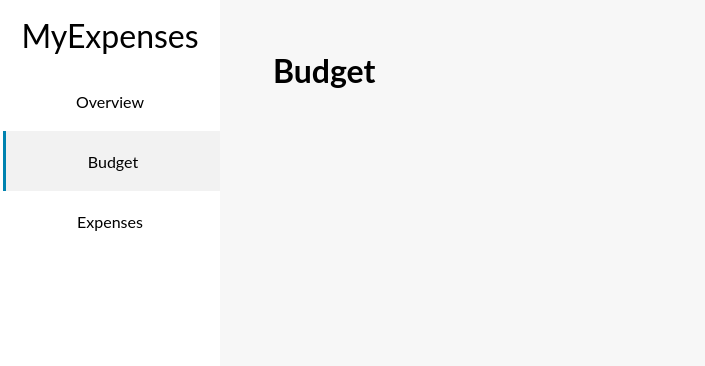
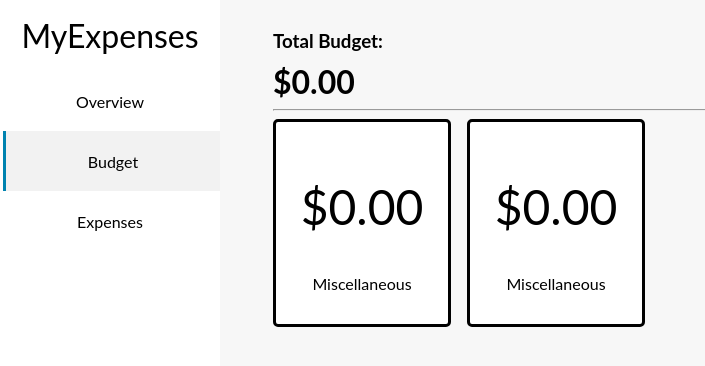
Before and after one commit to jackyliu0101/budget-app-react, a React (Create React App) app: page /budget in a window 1280 px wide. Shown: the top 366 px of the page, without its empty margins (0-705 px from the left). Built offline with nearby package versions, Linux system fonts and the light colour scheme.

Commit message:
created budget cards

```diff
--- a/src/App.css
+++ b/src/App.css
@@ -12,6 +12,7 @@ body {
 
 .content-container {
   display: flex;
+  flex-direction: column;
   width: 90%;
   margin: 30px auto;
 }
--- /dev/null
+++ b/src/pages/budget/Budget.css
@@ -0,0 +1,40 @@
+.total-budget-container h3 {
+  margin: 0;
+}
+
+.total-budget-container h1 {
+  margin: 10px 0 0;
+}
+
+.budget-cards-list {
+  display: grid;
+  grid-template-columns: repeat(5, minmax(125px, 1fr));
+  gap: 1rem;
+  overflow: auto;
+}
+
+.budget-card {
+  background-color: #fff;
+  border: solid;
+  border-radius: 5px;
+  min-height: 170px;
+  min-width: 100px;
+  padding: 1rem;
+  display: flex;
+  flex-direction: column;
+  text-align: center;
+}
+
+.budget-card-label {
+  overflow: hidden;
+  white-space: nowrap;
+  text-overflow: ellipsis;
+}
+
+.budget-card-amount {
+  display: flex;
+  font-size: 3rem;
+  align-items: center;
+  justify-content: center;
+  height: 80%;
+}
--- a/src/pages/budget/Budget.js
+++ b/src/pages/budget/Budget.js
@@ -1,5 +1,15 @@
+import './Budget.css';
+import { BudgetCardsList } from './BudgetCardsList';
+
 export const Budget = () => {
   return (
-    <h1>Budget</h1>
+    <>
+      <div className="total-budget-container">
+        <h3>Total Budget:</h3>
+        <h1>$0.00</h1>
+        <hr/>
+      </div>
+      <BudgetCardsList />
+    </>
   )
 }
--- /dev/null
+++ b/src/pages/budget/BudgetCard.js
@@ -0,0 +1,10 @@
+import './Budget.css';
+
+export const BudgetCard = () => {
+  return (
+    <div className="budget-card">
+    <div className="budget-card-amount">$0.00</div>
+      <div className="budget-card-label">Miscellaneous</div>
+    </div>
+  )
+}
--- /dev/null
+++ b/src/pages/budget/BudgetCardsList.js
@@ -0,0 +1,11 @@
+import './Budget.css';
+import { BudgetCard } from './BudgetCard';
+
+export const BudgetCardsList = () => {
+  return (
+    <div className="budget-cards-list">
+      <BudgetCard/>
+      <BudgetCard/>
+    </div>
+  )
+}
```
